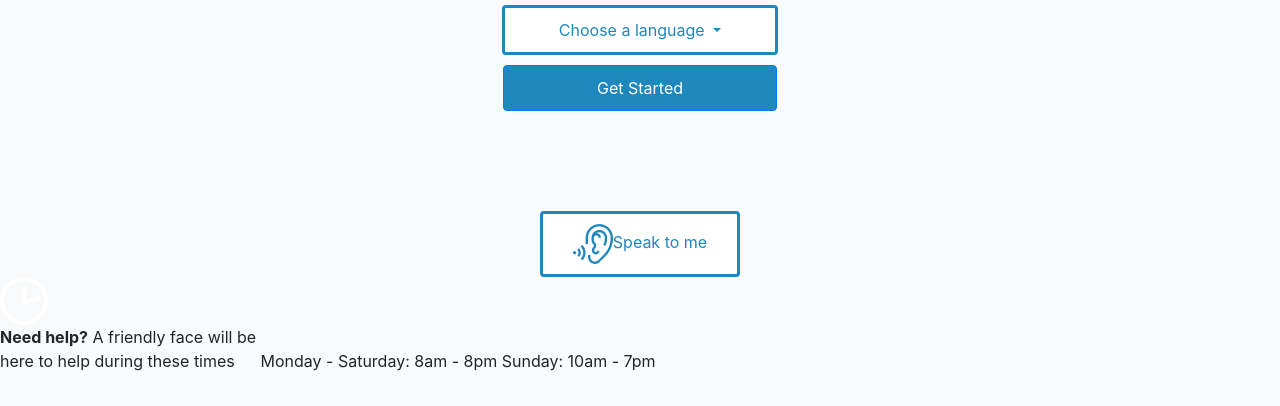
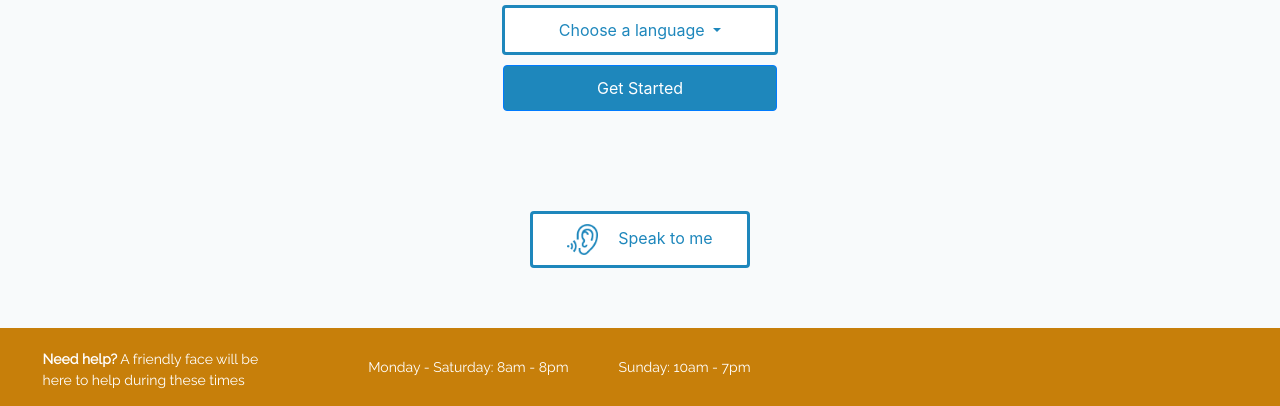
Before and after one commit to saraisatiger/woco-hack, a website: page index.html in a window 1280 px wide. Shown: the part 394-800 px from the top of the page. Drawn offline with nearby package versions, Linux system fonts and the light colour scheme.

Commit message:
page changes

```diff
--- a/css/styles.css
+++ b/css/styles.css
@@ -48,6 +48,31 @@ button#dropdownMenuButton {
   color: #1E87BC;
   padding: 10px 54px;
   margin-bottom: 10px; }
+
+.header2{
+  display: block;
+  background: #1E87BC;
+  padding: 16px;
+      text-align: center;
+}
+
+.speakButton{
+  background: #fff;
+  border: 3px solid #1E87BC;
+  color: #1E87BC;
+  padding: 10px 20px;
+  margin-bottom: 10px;
+  border-radius: 4px;
+  width: 250px;
+  float: right;
+}
+
+.titleText{
+  color: white;
+  margin:auto;
+    font-size: 34px;
+
+}
 
 .choiceButton {
   background: #fff;
@@ -119,3 +144,50 @@ button.btn.btn-primary.accessibility-button {
 
 .header-right {
   float: right; }
+
+.ear-icon {
+  width: 20%;
+  margin-right: 20px; }
+
+p {
+  margin: 0 !important;
+  font-family: "Raleway", sans-serif; }
+
+.kiosk-container {
+  display: block;
+  text-align: center;
+  padding: 15px 54px;
+  background: #C77F0A;
+  position: fixed;
+  bottom: 0;
+  color: #fff;
+  width: 100%;
+  font-size: 14px; }
+  .kiosk-container .clock-icon {
+    width: 3%;
+    position: relative;
+    right: 156px;
+    display: inline-block;
+    top: 10px;
+    background: #EA960F; }
+  .kiosk-container .kiosk-information {
+    display: inline-flex;
+    background: #C77F0A; }
+    .kiosk-container .kiosk-information .kiosk-rep-title {
+      width: 51%;
+      text-align: left;
+      position: relative;
+      right: 110px; }
+    .kiosk-container .kiosk-information .kiosk-hours {
+      position: relative;
+      bottom: 10px;
+      position: relative;
+      top: 8px; }
+    .kiosk-container .kiosk-information .kiosk-rep-title, .kiosk-container .kiosk-information .kiosk-hours {
+      display: inline-block;
+      width: auto; }
+    .kiosk-container .kiosk-information .week-hours {
+      padding-right: 50px; }
+  .kiosk-container .kiosk-div {
+    right: 208px;
+    position: relative; }
```
Also changed, not shown: chooseGender.html (+10 -9 lines).
